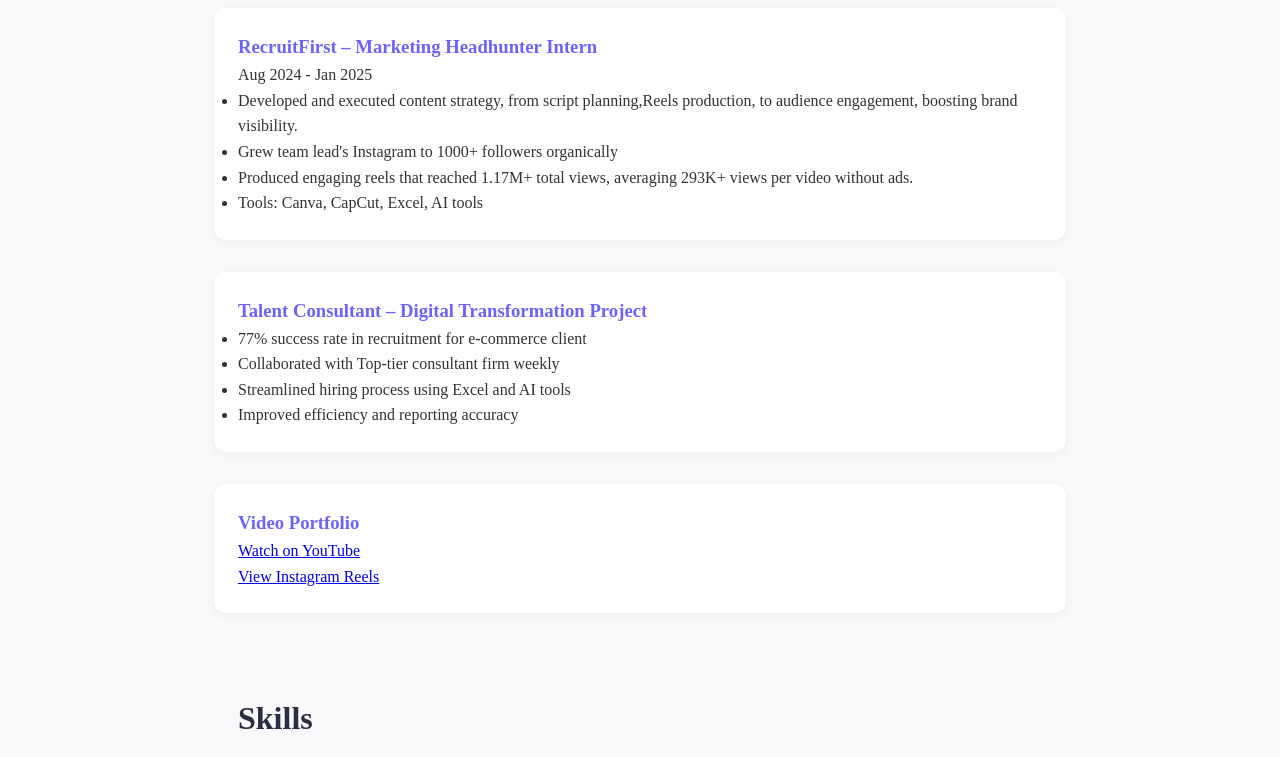
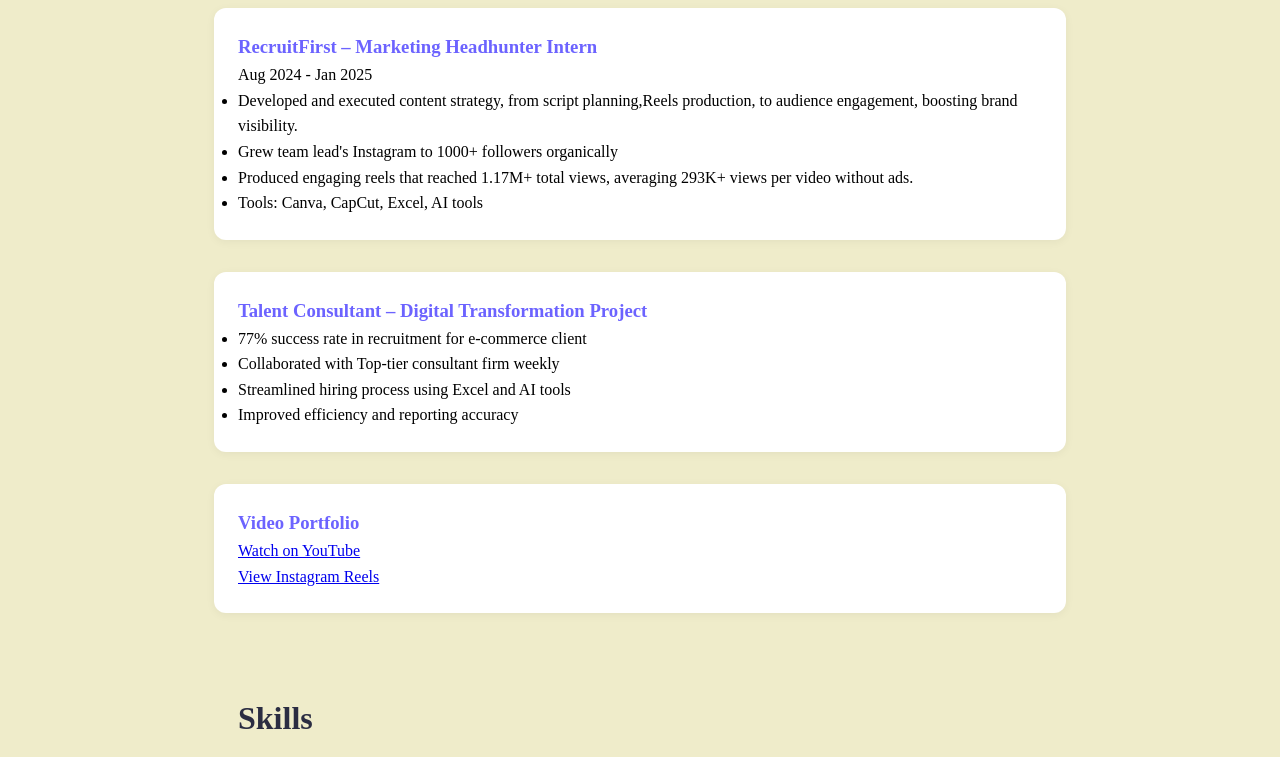
Before and after one commit to chiaoni0803/Nichole-Portfolio, a plain HTML site: page index.html in a window 1280 px wide. Shown: the part 742-1499 px from the top of the page. Drawn offline with Linux system fonts and the light colour scheme.

Commit message:
Update index.html

```diff
--- a/index.html
+++ b/index.html
@@ -14,8 +14,8 @@
     body {
       font-family: 'Times New Roman', serif;
       line-height: 1.6;
-      background: #f9f9fb;
-      color: #333;
+      background: #EFECCA;
+      color: #caeOff;
     }
     header {
       background: #fff;
```
